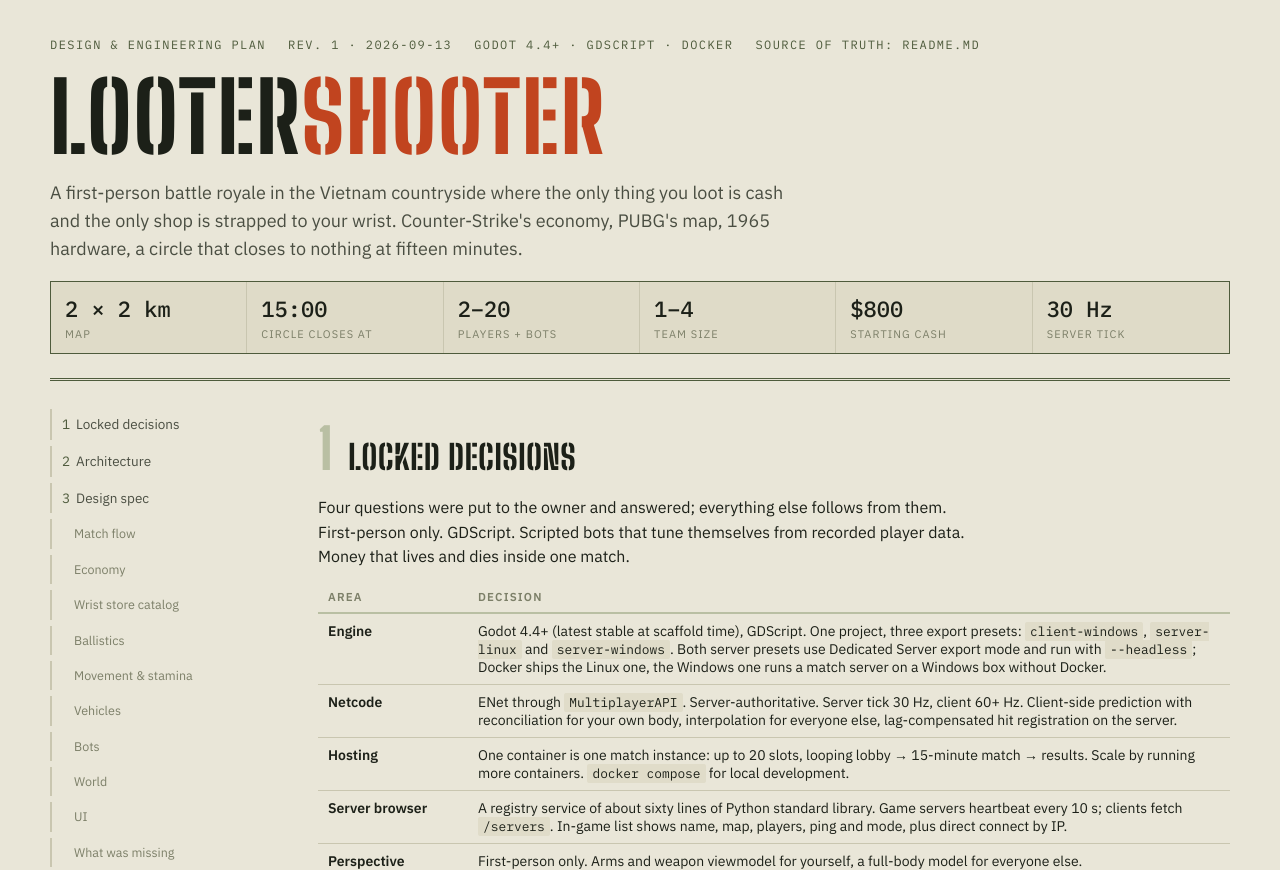
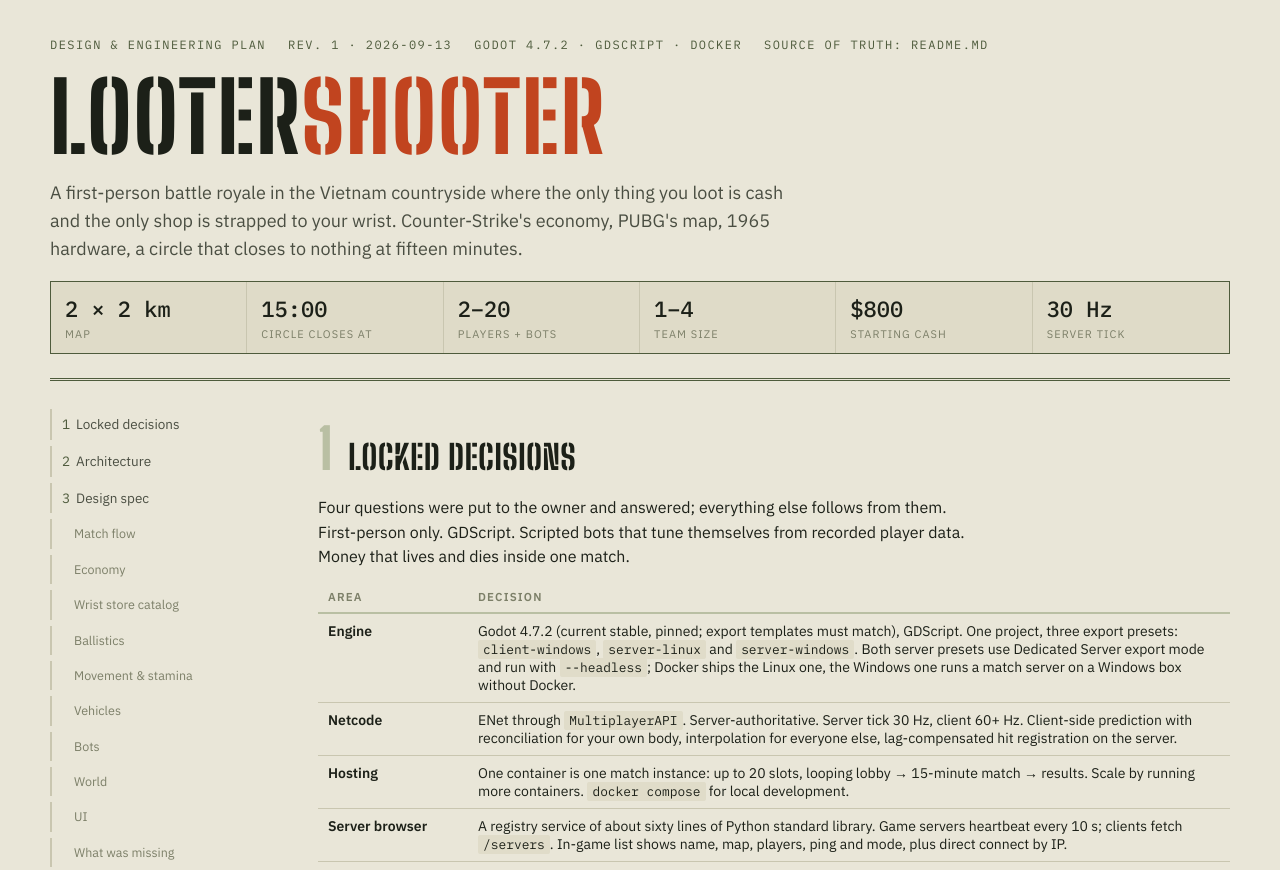
Before and after one commit to carlemil/Lootershooter, a plain HTML site: page docs/plan.html in a window 1280 px wide. Shown: the top 870 px of the page. Drawn offline with Linux system fonts and the light colour scheme.

Commit message:
Pin Godot 4.7.2 and require the godot-master skill for Godot work
Co-Authored-By: Claude Fable 5.1 <noreply@anthropic.com>
Claude-Session: https://claude.ai/code/session_015imT3T2WS3DnM4ogt4ys67

```diff
--- a/docs/plan.html
+++ b/docs/plan.html
@@ -200,7 +200,7 @@
   <div class="eyebrow">
     <span>Design &amp; engineering plan</span>
     <span>Rev. 1 · 2026-09-13</span>
-    <span>Godot 4.4+ · GDScript · Docker</span>
+    <span>Godot 4.7.2 · GDScript · Docker</span>
     <span>Source of truth: README.md</span>
   </div>
   <h1 class="stencil">Looter<span>shooter</span></h1>
@@ -244,7 +244,7 @@
   <p>Four questions were put to the owner and answered; everything else follows from them. First-person only. GDScript. Scripted bots that tune themselves from recorded player data. Money that lives and dies inside one match.</p>
   <div class="tbl"><table>
     <tr><th style="width:150px">Area</th><th>Decision</th></tr>
-    <tr><td class="k">Engine</td><td>Godot 4.4+ (latest stable at scaffold time), GDScript. One project, three export presets: <code>client-windows</code>, <code>server-linux</code> and <code>server-windows</code>. Both server presets use Dedicated Server export mode and run with <code>--headless</code>; Docker ships the Linux one, the Windows one runs a match server on a Windows box without Docker.</td></tr>
+    <tr><td class="k">Engine</td><td>Godot 4.7.2 (current stable, pinned; export templates must match), GDScript. One project, three export presets: <code>client-windows</code>, <code>server-linux</code> and <code>server-windows</code>. Both server presets use Dedicated Server export mode and run with <code>--headless</code>; Docker ships the Linux one, the Windows one runs a match server on a Windows box without Docker.</td></tr>
     <tr><td class="k">Netcode</td><td>ENet through <code>MultiplayerAPI</code>. Server-authoritative. Server tick 30 Hz, client 60+ Hz. Client-side prediction with reconciliation for your own body, interpolation for everyone else, lag-compensated hit registration on the server.</td></tr>
     <tr><td class="k">Hosting</td><td>One container is one match instance: up to 20 slots, looping lobby → 15-minute match → results. Scale by running more containers. <code>docker compose</code> for local development.</td></tr>
     <tr><td class="k">Server browser</td><td>A registry service of about sixty lines of Python standard library. Game servers heartbeat every 10 s; clients fetch <code>/servers</code>. In-game list shows name, map, players, ping and mode, plus direct connect by IP.</td></tr>
@@ -492,7 +492,7 @@
   <p>Everything below is CC0 unless noted. Sketchfab models are licensed per model, so check CC0 versus CC-BY at download and credit CC-BY in <code>docs/ASSETS.md</code>.</p>
   <div class="tbl"><table>
     <tr><th style="width:160px">Need</th><th>Source</th></tr>
-    <tr><td class="k">Terrain</td><td><a href="https://tokisan.com/terrain3d/">Terrain3D</a> (MIT, Godot 4.4+, GDExtension; sculpting, texture painting, holes, foliage instancer with LODs)</td></tr>
+    <tr><td class="k">Terrain</td><td><a href="https://tokisan.com/terrain3d/">Terrain3D</a> (MIT, GDExtension, needs the 4.7-compatible build; sculpting, texture painting, holes, foliage instancer with LODs)</td></tr>
     <tr><td class="k">Textures, HDRIs</td><td><a href="https://ambientcg.com">ambientCG</a>, <a href="https://polyhaven.com">Poly Haven</a></td></tr>
     <tr><td class="k">Foliage</td><td>Poly Haven models; Quaternius <em>Ultimate Nature Pack</em>; Kenney <em>Nature Kit</em></td></tr>
     <tr><td class="k">Buildings, props</td><td>Kenney <em>City Kit</em>, <em>Furniture Kit</em>, <em>Survival Kit</em>, <em>Tower Defense</em> sandbags; KayKit bits packs; Quaternius <em>Ultimate Buildings</em>. Stilt houses and temple: OpenGameArt CC0 search, otherwise kitbashed from Kenney pieces.</td></tr>
```
Also changed, not shown: docs/index.html (+3 -3 lines), 6 other files.
